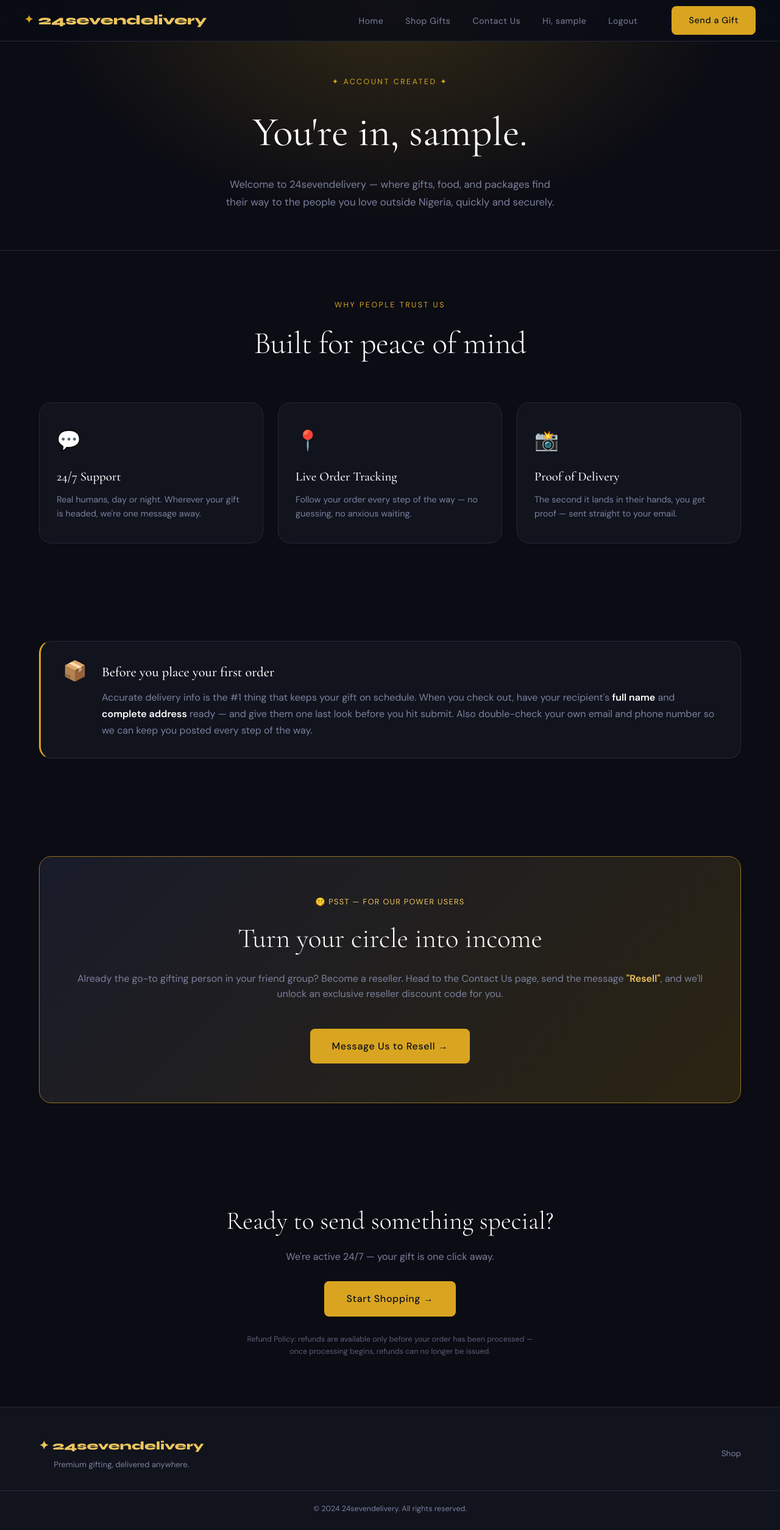
After one commit to Goje01/24sevendelivery, a Flask app: page /welcome in a window 1280 px wide. The commit adds this page. Shown: the whole page at 61% size. Run offline with Flask 3, Linux system fonts and the light colour scheme; the visitor is signed in with stand-in values (Sample User, id 1); some libraries are stand-ins or nearby versions.

Commit message:
Added welocome page

```diff
--- a/app.py
+++ b/app.py
@@ -508,9 +508,16 @@ def signup():
             else:
                 session["user_id"] = user_id
                 session["user_name"] = name
-                return redirect(next_url or url_for("index"))
+                return redirect(url_for("welcome", next=next_url) if next_url else url_for("welcome"))
 
     return render_template("signup.html", error=error, next_url=next_url)
+
+@app.route("/welcome")
+def welcome():
+    if not session.get("user_id"):
+        return redirect(url_for("login"))
+    next_url = request.args.get("next") or url_for("shop")
+    return render_template("welcome.html", next_url=next_url)
 
 @app.route("/login", methods=["GET", "POST"])
 def login():
--- a/static/css/style.css
+++ b/static/css/style.css
@@ -974,3 +974,81 @@ body.is-loading { overflow: hidden; }
     animation: none !important;
   }
 }
+/* ── Welcome page (one-time post-signup) ────────────────────────────── */
+.welcome-hero {
+  padding: 120px 0 64px;
+  text-align: center;
+  background: radial-gradient(ellipse at 50% 0%, hsl(43,40%,14%) 0%, transparent 62%);
+  border-bottom: 1px solid var(--border);
+}
+.welcome-hero__badge {
+  display: inline-block;
+  font-size: .78rem;
+  letter-spacing: .2em;
+  text-transform: uppercase;
+  color: var(--gold);
+  margin-bottom: 18px;
+}
+.welcome-hero__title {
+  font-family: var(--font-serif);
+  font-size: clamp(2.4rem, 5.5vw, 4.2rem);
+  font-weight: 400;
+  margin-bottom: 18px;
+}
+.welcome-hero__sub {
+  color: var(--muted);
+  max-width: 560px;
+  margin: 0 auto;
+  font-size: 1.05rem;
+  line-height: 1.7;
+}
+
+.welcome-features { padding: 0; }
+
+.welcome-callout {
+  display: flex;
+  align-items: flex-start;
+  gap: 24px;
+  background: var(--bg-2);
+  border: 1px solid var(--border);
+  border-left: 3px solid var(--gold);
+  border-radius: var(--radius-lg);
+  padding: 32px 36px;
+}
+.welcome-callout__icon { font-size: 2rem; line-height: 1; }
+.welcome-callout__title {
+  font-family: var(--font-serif);
+  font-size: 1.4rem;
+  font-weight: 500;
+  margin-bottom: 10px;
+}
+.welcome-callout__text { color: var(--muted); line-height: 1.7; }
+.welcome-callout__text strong { color: var(--white); }
+
+.welcome-reseller { text-align: center; }
+.welcome-reseller__eyebrow {
+  font-size: .8rem;
+  letter-spacing: .1em;
+  text-transform: uppercase;
+  color: var(--gold-lt);
+  margin-bottom: 14px;
+}
+.welcome-reseller .cta-banner__sub strong { color: var(--gold-lt); }
+.welcome-reseller .btn { margin-top: 8px; }
+
+.welcome-cta { text-align: center; }
+.welcome-cta__title {
+  font-family: var(--font-serif);
+  font-size: clamp(1.8rem, 3.5vw, 2.6rem);
+  font-weight: 300;
+  margin-bottom: 12px;
+}
+.welcome-cta__sub { color: var(--muted); margin-bottom: 28px; }
+.welcome-cta__fineprint {
+  color: var(--muted);
+  font-size: .78rem;
+  max-width: 480px;
+  margin: 28px auto 0;
+  line-height: 1.6;
+  opacity: .7;
+}
--- /dev/null
+++ b/templates/welcome.html
@@ -0,0 +1,86 @@
+{% extends "base.html" %}
+{% block title %}Welcome — 24sevendelivery{% endblock %}
+{% block content %}
+
+<section class="welcome-hero">
+  <div class="container welcome-hero__inner">
+    <p class="welcome-hero__badge reveal">✦ Account Created ✦</p>
+    <h1 class="welcome-hero__title reveal">You're in, {{ current_user.name.split(' ')[0] }}. </h1>
+    <p class="welcome-hero__sub reveal">
+      Welcome to 24sevendelivery — where gifts, food, and packages find their way to the people
+      you love outside Nigeria, quickly and securely.
+    </p>
+  </div>
+</section>
+
+<section class="section">
+  <div class="container">
+    <div class="section__header reveal">
+      <p class="section__eyebrow">Why People Trust Us</p>
+      <h2 class="section__title">Built for peace of mind</h2>
+    </div>
+    <div class="features welcome-features">
+      <div class="feature-card reveal">
+        <div class="feature-card__icon">💬</div>
+        <h3>24/7 Support</h3>
+        <p>Real humans, day or night. Wherever your gift is headed, we're one message away.</p>
+      </div>
+      <div class="feature-card reveal">
+        <div class="feature-card__icon">📍</div>
+        <h3>Live Order Tracking</h3>
+        <p>Follow your order every step of the way — no guessing, no anxious waiting.</p>
+      </div>
+      <div class="feature-card reveal">
+        <div class="feature-card__icon">📸</div>
+        <h3>Proof of Delivery</h3>
+        <p>The second it lands in their hands, you get proof — sent straight to your email.</p>
+      </div>
+    </div>
+  </div>
+</section>
+
+<section class="section welcome-callout-section">
+  <div class="container">
+    <div class="welcome-callout reveal">
+      <p class="welcome-callout__icon">📦</p>
+      <div>
+        <h3 class="welcome-callout__title">Before you place your first order</h3>
+        <p class="welcome-callout__text">
+          Accurate delivery info is the #1 thing that keeps your gift on schedule. When you check out,
+          have your recipient's <strong>full name</strong> and <strong>complete address</strong> ready —
+          and give them one last look before you hit submit. Also double-check your own email and phone
+          number so we can keep you posted every step of the way.
+        </p>
+      </div>
+    </div>
+  </div>
+</section>
+
+<section class="section welcome-reseller-section">
+  <div class="container">
+    <div class="cta-banner__inner welcome-reseller reveal">
+      <p class="welcome-reseller__eyebrow">🤫 Psst — For Our Power Users</p>
+      <h2 class="cta-banner__title">Turn your circle into income</h2>
+      <p class="cta-banner__sub">
+        Already the go-to gifting person in your friend group? Become a reseller. Head to the
+        Contact Us page, send the message <strong>"Resell"</strong>, and we'll unlock an exclusive
+        reseller discount code for you.
+      </p>
+      <a href="{{ url_for('contact') }}" class="btn btn--gold btn--lg">Message Us to Resell →</a>
+    </div>
+  </div>
+</section>
+
+<section class="section welcome-cta-section">
+  <div class="container welcome-cta reveal">
+    <h2 class="welcome-cta__title">Ready to send something special?</h2>
+    <p class="welcome-cta__sub">We're active 24/7 — your gift is one click away.</p>
+    <a href="{{ next_url }}" class="btn btn--gold btn--lg">Start Shopping →</a>
+    <p class="welcome-cta__fineprint">
+      Refund Policy: refunds are available only before your order has been processed —
+      once processing begins, refunds can no longer be issued.
+    </p>
+  </div>
+</section>
+
+{% endblock %}
```
Also changed, not shown: templates/contact.html (+27 -0 lines).
